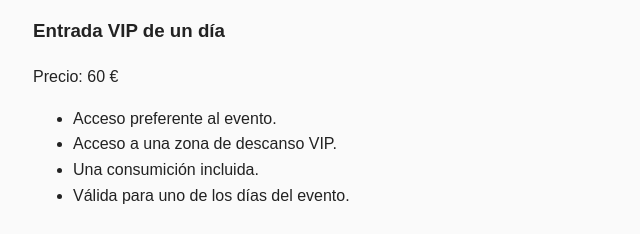
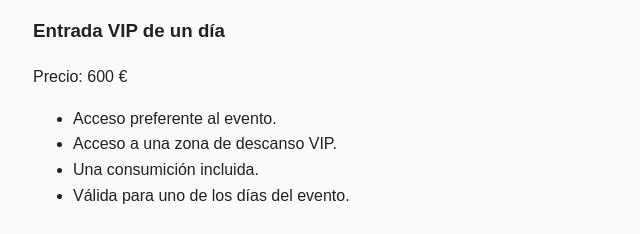
Before and after one commit to dtt25pabloserrano/festival-dam-2027, a plain HTML site: page entradas.html in a window 1280 px wide. Shown: the part 932-1166 px from the top of the page, 207-847 px from the left. Drawn offline with Linux system fonts and the light colour scheme.

Commit message:
Cambio a entradas.html sin error alguno.

```diff
--- a/entradas.html
+++ b/entradas.html
@@ -51,7 +51,7 @@
 
 
  <h3>Entrada VIP de un día</h3>
-    <p>Precio: 60 €</p>
+    <p>Precio: 600 €</p>
     <ul>
         <li>Acceso preferente al evento.</li>
         <li>Acceso a una zona de descanso VIP.</li>
```
